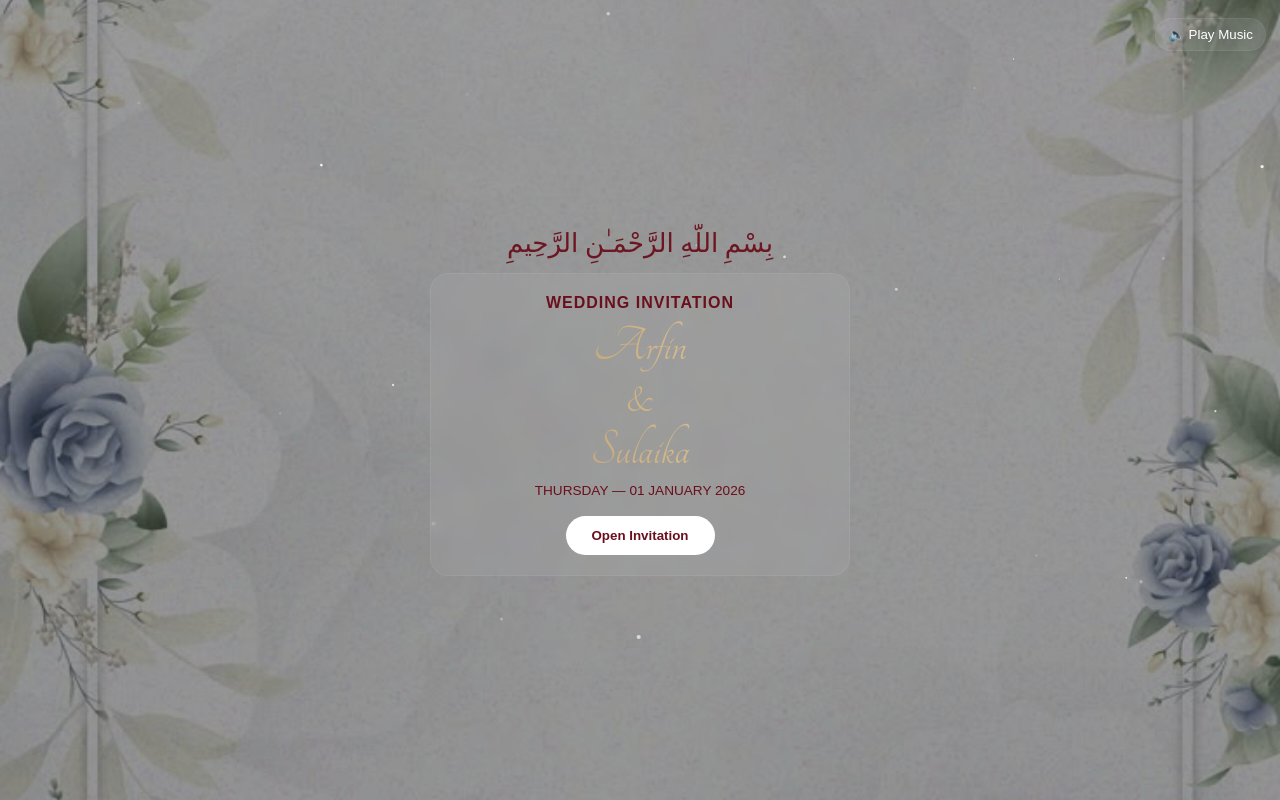
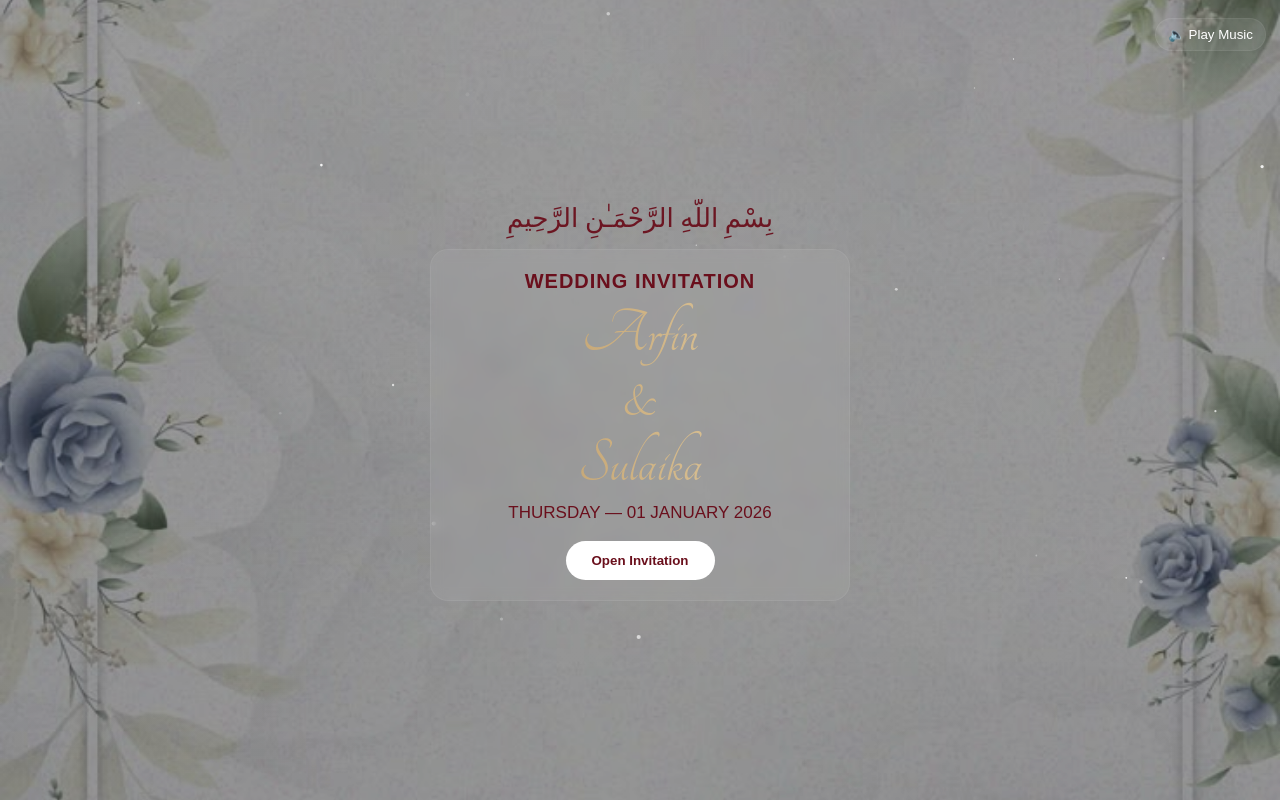
Before and after one commit to NoorArfin/arfin-sulaika-wedding-invite-2026, a plain HTML site: page index.html in a window 1280 px wide. Drawn offline with Linux system fonts and the light colour scheme.

Commit message:
Update index.html

```diff
--- a/index.html
+++ b/index.html
@@ -86,6 +86,27 @@
       .names-large{font-size:2.8rem}
       .intro-names{font-size:3.2rem; font-weight: 700;}
       .count-num{font-size:1.4rem;min-width:48px}
+    }
+    html {
+        font-size: 17px;   /* Base for mobile */
+    }
+
+    @media (min-width: 480px) {
+        html {
+            font-size: 18px;
+        }
+    }
+
+    @media (min-width: 768px) {
+        html {
+            font-size: 19px;
+        }
+    }
+
+    @media (min-width: 1024px) {
+        html {
+            font-size: 20px;
+        }
     }
 
   </style>
```
